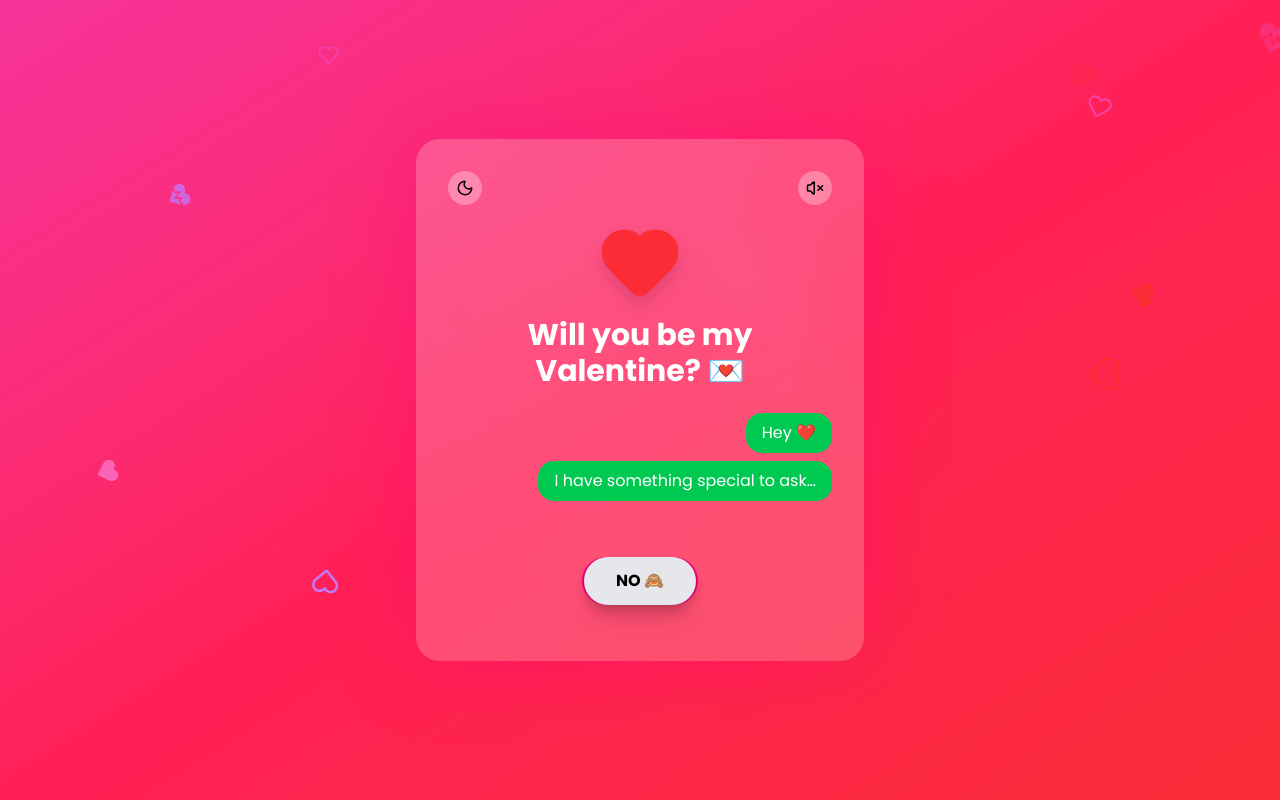
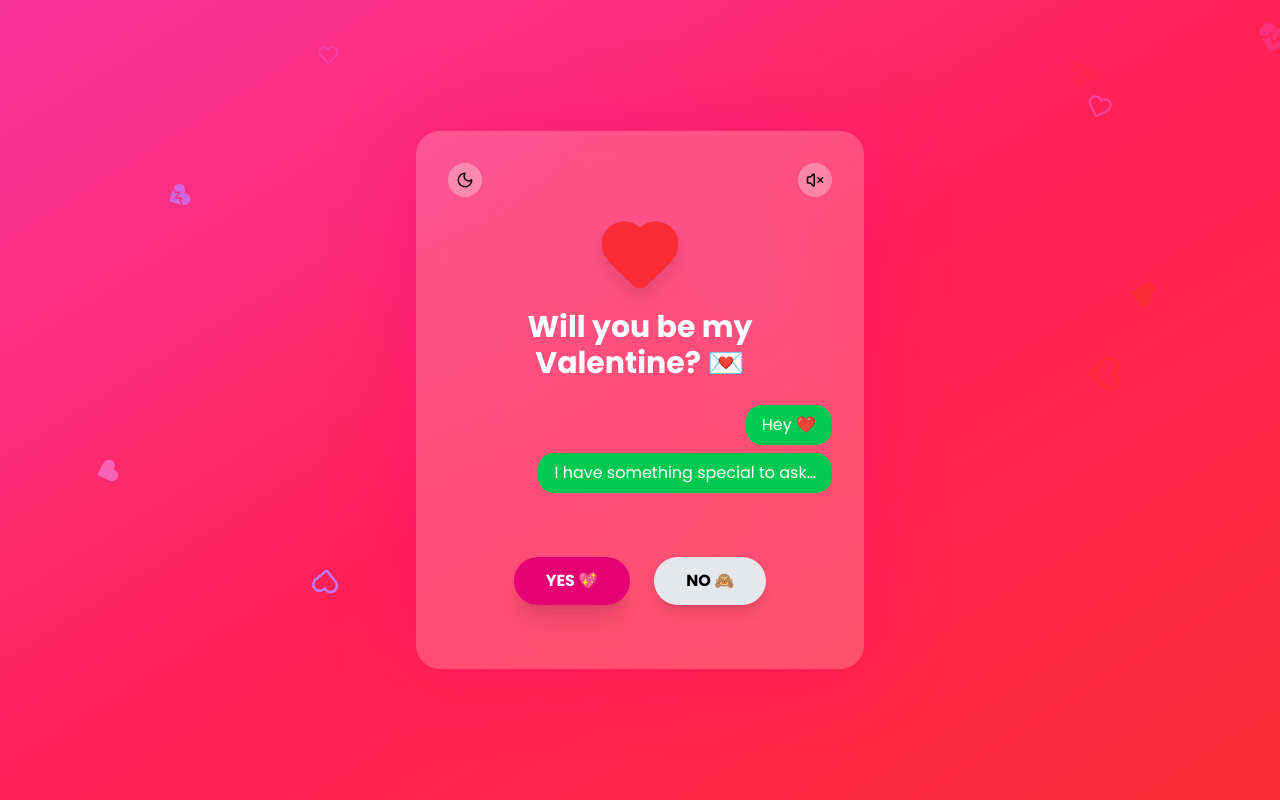
Before and after one commit to Ajay120503/Valentine, a React (Vite) app: page / in a window 1280 px wide. Built offline with nearby package versions, Linux system fonts and the light colour scheme.

Commit message:
first commit

```diff
--- a/src/App.jsx
+++ b/src/App.jsx
@@ -181,21 +181,26 @@ export default function App() {
 
         {/* 💖 Buttons */}
         {!accepted && (
-          <div className="relative mt-8 h-24 flex justify-center items-center gap-6">
+          <div className="relative mt-8 h-28 flex items-center justify-center gap-6">
+            {/* YES Button */}
             <motion.button
               whileTap={{ scale: 0.9 }}
               onClick={handleYes}
-              className="px-8 py-3 rounded-full bg-pink-600 text-white font-bold shadow-xl"
+              className="z-10 px-8 py-3 rounded-full bg-pink-600 text-white font-bold shadow-xl"
             >
               YES 💖
             </motion.button>
 
+            {/* NO Button */}
             <motion.button
               animate={noPos}
-              transition={{ type: "spring" }}
+              transition={{ type: "spring", stiffness: 120 }}
               onMouseEnter={moveNo}
               onTouchStart={moveNo}
-              className="absolute px-8 py-3 rounded-full bg-gray-200 font-bold shadow-lg"
+              className="z-10 px-8 py-3 rounded-full bg-gray-200 font-bold shadow-lg"
+              style={{
+                transform: `translate(${noPos.x}px, ${noPos.y}px)`,
+              }}
             >
               NO 🙈
             </motion.button>
```
